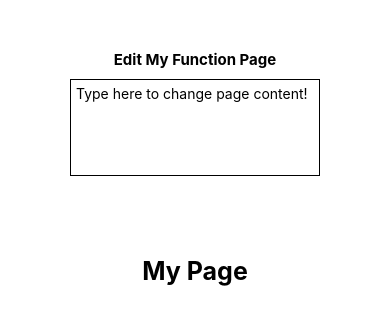
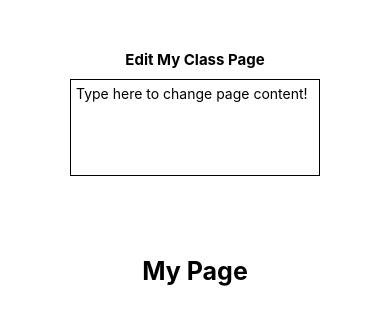
Before and after one commit to ShamsJarrar/JovisionReactTasks, a React Native app: screen / in a window 390 px wide. Shown: the top 324 px of the page. Built offline with nearby package versions, Linux system fonts and the light colour scheme.

Commit message:
Fixed Task 23 to meet requirements

```diff
--- a/App.tsx
+++ b/App.tsx
@@ -1,5 +1,5 @@
 import React from 'react';
-import Task22 from "./Tasks/Task 22";
+import Task23 from "./Tasks/Task 23";
 
 export default function App() {
   return (
@@ -9,8 +9,8 @@ export default function App() {
     //<Task19></Task19>
     //<Task20></Task20>
     //<Task21></Task21>
-    <Task22></Task22>
-    //<Task23></Task23>
+    //<Task22></Task22>
+    <Task23></Task23>
     //<Task24></Task24>
   );
 }
--- a/Components/MyClassComponent_Task23.js
+++ b/Components/MyClassComponent_Task23.js
@@ -1,36 +1,44 @@
 import React, { Component } from 'react';
-import { StyleSheet, View, Text } from 'react-native';
+import { StyleSheet, View, Text, TextInput } from 'react-native';
 
 class MyClass_Task23 extends Component {
     render() {
         return (
-                <View style={styles.container}>
-                    <Text style={styles.header}>My Class Page</Text>
-                    <Text style={styles.pageText}>{this.props.content}</Text>
-                </View>
-            );
+            <View style={styles.container}>
+                <Text style={styles.header}>Edit My Class Page</Text>
+
+                <TextInput
+                style={styles.input}
+                multiline
+                editable
+                numberOfLines={5}
+                onChangeText={this.props.changeContent}
+                placeholder='Type here to change page content!'/>
+
+            </View>
+        );
     }
 }
 
 const styles = StyleSheet.create({
     container: {
-        justifyContent: "center",
-        alignItems: "center",
-        borderWidth: 1,
+        justifyContent: "flex-start",
         padding: 30,
+        margin: 20,
     },
-    pageText: {
+    header: {
         textAlign: "center",
         fontSize: 15,
         color: "#000000",
-        marginTop: 20,
+        fontWeight: "bold",
     },
-    header: {
-        textAlign: "center",
-        fontSize: 25,
-        color: "#000000",
-        fontWeight: "bold",
-    }
+    input: {
+        borderWidth: 1,
+        marginBottom: 30,
+        marginTop: 10,
+        padding: 5,
+        width: 250,
+    },
 });
 
 export default MyClass_Task23
--- a/Components/MyFunctionComponent_Task22.js
+++ b/Components/MyFunctionComponent_Task22.js
@@ -5,6 +5,7 @@ function MyFunctionComponent_Task22(props) {
     return (
         <View style={styles.container}>
             <Text style={styles.header}>Edit My Function Page</Text>
+
             <TextInput
             style={styles.input}
             multiline
--- a/Tasks/Task 23.js
+++ b/Tasks/Task 23.js
@@ -1,12 +1,12 @@
 import React, { Component } from 'react';
-import { StyleSheet, View, TextInput } from 'react-native';
+import { StyleSheet, View, Text } from 'react-native';
 import MyClass_Task23 from '../Components/MyClassComponent_Task23';
 
 class Task23 extends Component {
-    constructor(props) {
-        super(props);
+    constructor() {
+        super();
         this.state = {
-            pageContent: "Input Page Content Here!"
+            pageContent: ""
         }
     }
 
@@ -17,16 +17,9 @@ class Task23 extends Component {
     render() {
         return (
             <View style={styles.container}>
-                <TextInput
-                style={styles.input}
-                multiline
-                editable
-                numberOfLines={5}
-                onChangeText={this.setPageContent}
-                value={this.state.pageContent}
-                />
-
-                <MyClass_Task23 content={this.state.pageContent} />
+                <MyClass_Task23 changeContent={this.setPageContent} />
+                <Text style={styles.header}>My Page</Text>
+                <Text style={styles.pageText}>{this.state.pageContent}</Text>
             </View>
         );
     }
@@ -35,21 +28,21 @@ class Task23 extends Component {
 const styles = StyleSheet.create({
     container: {
         flex: 1,
-        justifyContent: "center",
+        justifyContent: "flex-start",
         alignItems: "center",
     },
-    Text: {
+    pageText: {
         textAlign: "center",
         fontSize: 15,
         color: "#000000",
+        marginTop: 20,
     },
-    input: {
-        borderWidth: 1,
-        marginBottom: 30,
-        marginTop: 10,
-        padding: 5,
-        width: 250,
-    }
+    header: {
+        textAlign: "center",
+        fontSize: 25,
+        color: "#000000",
+        fontWeight: "bold",
+    },
 });
 
 export default Task23
```
